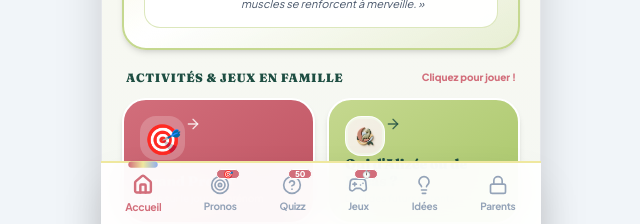
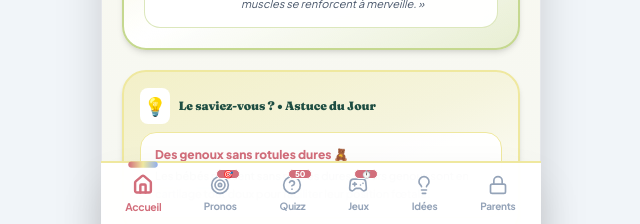
Before and after one commit to celiamen92240/bebe-alizee-lucas, a React (Vite) app in the folder frontend/: page / in a window 1280 px wide. Shown: the part 574-798 px from the top of the page, without its empty margins (319-959 px from the left). Built offline with nearby package versions, Linux system fonts and the light colour scheme; no server answers; the HTML template or start-up script is replaced by a standard one; a web font is replaced by a local one.

Commit message:
Rotation quotidienne automatique du Saviez-vous

```diff
--- /dev/null
+++ b/frontend/src/data/dailyFacts.js
@@ -0,0 +1,167 @@
+export const dailyFacts = [
+  {
+    id: 1,
+    title: "Le développement sensoriel ✨",
+    content: "À ce stade, bébé réagit déjà aux voix familières de ses parents et aux douces caresses sur le ventre !"
+  },
+  {
+    id: 2,
+    title: "Le premier sourire in utero 😊",
+    content: "Dès le deuxième trimestre, les bébés s'entraînent à sourire, à froncer les sourcils et à bâiller dans le liquide amniotique !"
+  },
+  {
+    id: 3,
+    title: "La mémoire des saveurs 🍓",
+    content: "Les arômes des repas de maman parfument délicatement le liquide amniotique. Bébé découvre déjà le goût de vos plats préférés !"
+  },
+  {
+    id: 4,
+    title: "Un petit cœur vaillant 💓",
+    content: "Le cœur de bébé bat environ deux fois plus vite que celui d'un adulte, entre 120 et 160 battements par minute !"
+  },
+  {
+    id: 5,
+    title: "Des empreintes digitales uniques 🖐️",
+    content: "Dès la 16ème semaine, les empreintes digitales uniques au monde de bébé sont définitivement formées !"
+  },
+  {
+    id: 6,
+    title: "Le pouvoir apaisant des berceuses 🎶",
+    content: "Bébé mémorise les musiques et berceuses entendues pendant la grossesse et se calme instantanément quand on les rejoue après la naissance."
+  },
+  {
+    id: 7,
+    title: "Les yeux qui découvrent la lumière 👀",
+    content: "Vers la 26ème semaine, bébé ouvre ses petites paupières et peut distinguer les halos de lumière à travers le ventre de maman."
+  },
+  {
+    id: 8,
+    title: "Le petit hoquet de bébé 🫧",
+    content: "Les petits soubresauts réguliers ressentis dans le ventre sont souvent le hoquet de bébé, qui entraîne son diaphragme à la respiration !"
+  },
+  {
+    id: 9,
+    title: "Bébé fait déjà de beaux rêves 🌙",
+    content: "Les études montrent que les fœtus connaissent des phases de sommeil paradoxal (REM) : bébé rêve déjà paisiblement in utero !"
+  },
+  {
+    id: 10,
+    title: "Un odorat ultra-développé 🌸",
+    content: "Dès les premières secondes après la naissance, bébé est capable d'identifier l'odeur unique et rassurante de sa maman."
+  },
+  {
+    id: 11,
+    title: "La voix rassurante des proches 🗣️",
+    content: "Les fréquences graves des voix traversent parfaitement les tissus et calment le rythme cardiaque de bébé."
+  },
+  {
+    id: 12,
+    title: "Un squelette souple et magique 🦴",
+    content: "À la naissance, le corps de bébé compte environ 300 cartilages souples qui fusionneront progressivement pour former 206 os !"
+  },
+  {
+    id: 13,
+    title: "Le réflexe d'agrippement ✊",
+    content: "Le réflexe d'agrippement (Grasp reflex) est si fort à la naissance qu'un nouveau-né peut serrer très fort le doigt de ses parents."
+  },
+  {
+    id: 14,
+    title: "Une audition connectée au monde 👂",
+    content: "Bébé entend le doux bercement des battements du cœur de maman, le souffle de sa respiration et les rires de la maison."
+  },
+  {
+    id: 15,
+    title: "Un petit acrobate in utero 🤸",
+    content: "Un bébé peut effectuer jusqu'à 50 mouvements par heure : étirements, coups de pied, galipettes et succion du pouce !"
+  },
+  {
+    id: 16,
+    title: "L'art de téter son pouce 🍼",
+    content: "Dès la 15ème semaine, bébé suce son pouce pour muscler ses joues et se préparer à téter avec appétit dès la naissance."
+  },
+  {
+    id: 17,
+    title: "Le vernix : crème de beauté naturelle 🛡️",
+    content: "Le vernix caseosa protège la peau douce de bébé et constitue le meilleur bouclier hydratant et antibactérien naturel."
+  },
+  {
+    id: 18,
+    title: "Le partage des émotions de joie 🥰",
+    content: "Quand les parents rient ou sont détendus, les endorphines de bonheur traversent le placenta pour envelopper bébé de douceur."
+  },
+  {
+    id: 19,
+    title: "L'or liquide : le colostrum 🍯",
+    content: "Le tout premier lait maternel, appelé colostrum, est un concentré exceptionnel d'anticorps qui immunise immédiatement bébé."
+  },
+  {
+    id: 20,
+    title: "Des genoux sans rotules dures 🧸",
+    content: "Les bébés naissent sans rotules dures ! Leurs genoux sont en cartilage tout doux pour faciliter leur position fœtale."
+  },
+  {
+    id: 21,
+    title: "La danse des mouvements rythmés 💃",
+    content: "Quand maman marche, le balancement naturel berce doucement bébé dans son cocon de liquide amniotique."
+  },
+  {
+    id: 22,
+    title: "Le sens du toucher précoce 🤲",
+    content: "Le sens du toucher est le tout premier sens à se développer chez l'embryon, dès la 8ème semaine autour de la bouche !"
+  },
+  {
+    id: 23,
+    title: "La reconnaissance des prénoms 🏷️",
+    content: "Répéter le futur prénom de bébé pendant la grossesse l'aide à s'habituer à sa mélodie avant même sa venue au monde !"
+  },
+  {
+    id: 24,
+    title: "La vision du nouveau-né 🔍",
+    content: "À la naissance, bébé voit parfaitement à une distance de 20 à 30 cm, soit exactement la distance entre ses yeux et le visage de ses parents lorsqu'il est dans leurs bras !"
+  },
+  {
+    id: 25,
+    title: "Un cerveau en pleine ébullition 💡",
+    content: "Au troisième trimestre, le cerveau de bébé crée jusqu'à 250 000 nouveaux neurones par minute !"
+  },
+  {
+    id: 26,
+    title: "Le langage des premiers regards 👁️",
+    content: "Dès les premiers jours, les nouveau-nés préfèrent regarder des visages humains plutôt que n'importe quelle autre forme."
+  },
+  {
+    id: 27,
+    title: "La force du peau-à-peau 💕",
+    content: "Le peau-à-peau dès la naissance régule instantanément la température, la glycémie et le rythme cardiaque de bébé tout en libérant de l'ocytocine."
+  },
+  {
+    id: 28,
+    title: "Des petites papilles gustatives 🍭",
+    content: "Les bébés ont plus de papilles gustatives à la naissance qu'un adulte, réparties sur la langue et le palais, avec une préférence innée pour les saveurs douces."
+  },
+  {
+    id: 29,
+    title: "La souplesse des fontanelles 👼",
+    content: "Les espaces souples sur la tête de bébé (les fontanelles) permettent au cerveau de grandir rapidement pendant la première année de vie."
+  },
+  {
+    id: 30,
+    title: "L'apprentissage du rythme jour/nuit ☀️",
+    content: "Bébé commence à caler son rythme biologique sur la mélatonine et les cycles de repos de sa maman."
+  },
+  {
+    id: 31,
+    title: "Le premier mot de bébé 💬",
+    content: "Bien avant de parler, bébé comprend des dizaines de mots vers 6 mois grâce aux conversations quotidiennes qu'il entend !"
+  }
+];
+
+export function getTodayDailyFact() {
+  const now = new Date();
+  const startOfYear = new Date(now.getFullYear(), 0, 0);
+  const diff = now - startOfYear;
+  const oneDay = 1000 * 60 * 60 * 24;
+  const dayOfYear = Math.floor(diff / oneDay);
+  const index = Math.abs(dayOfYear) % dailyFacts.length;
+  return dailyFacts[index];
+}
--- a/frontend/src/views/HomeView.jsx
+++ b/frontend/src/views/HomeView.jsx
@@ -1,12 +1,18 @@
 import React, { useState, useEffect } from 'react';
-import { Calendar, Heart, Clock, Sparkles, Trophy, ArrowRight, Baby, Crown, Star, Flame, Lock } from 'lucide-react';
+import { Calendar, Heart, Clock, Sparkles, Trophy, ArrowRight, Baby, Crown, Star, Flame, Lock, Lightbulb } from 'lucide-react';
 import confetti from 'canvas-confetti';
 import { useUser } from '../context/UserContext';
 import { fruitsData } from '../data/fruitsData';
+import { getTodayDailyFact } from '../data/dailyFacts';
 
 export default function HomeView({ setTab, isBorn, actualBirth }) {
   const { currentUser, setIsRegisterModalOpen } = useUser();
   const dueDate = new Date('2026-12-08T00:00:00');
+  const [dailyFact, setDailyFact] = useState(() => getTodayDailyFact());
+
+  useEffect(() => {
+    setDailyFact(getTodayDailyFact());
+  }, []);
 
   // Automatic Pregnancy Week calculation (41 weeks term ending 08/12/2026)
   const getAutoPregnancyWeek = () => {
@@ -209,6 +215,25 @@ export default function HomeView({ setTab, isBorn, actualBirth }) {
         </div>
       </div>
 
+      {/* 2.5 LE SAVIEZ-VOUS DU JOUR (ROTATION QUOTIDIENNE) */}
+      <div className="bg-gradient-to-br from-[#EFE89F]/50 via-[#EFE89F]/25 to-white rounded-3xl p-4 shadow-md border-2 border-[#EFE89F] space-y-2 relative overflow-hidden">
+        <div className="flex items-center gap-2">
+          <span className="text-lg p-1 bg-white rounded-lg shadow-2xs">💡</span>
+          <h3 className="font-serif text-xs font-black text-[#1E4E42]">
+            Le saviez-vous ? • Astuce du Jour
+          </h3>
+        </div>
+
+        <div className="bg-white/95 rounded-2xl p-3.5 border border-[#EFE89F] space-y-1 shadow-2xs">
+          <p className="text-xs font-black text-[#D26E7B]">
+            {dailyFact?.title || "Le développement sensoriel ✨"}
+          </p>
+          <p className="text-[11px] text-slate-700 leading-relaxed font-medium">
+            {dailyFact?.content || "À ce stade, bébé réagit déjà aux voix de ses parents et aux caresses sur le ventre !"}
+          </p>
+        </div>
+      </div>
+
       {/* 3. Raccourcis Activités & Jeux (Color-blocked 6 Palettes de l'Image) */}
       <div className="space-y-3">
         <div className="flex items-center justify-between px-1">
```
Also changed, not shown: 5 other files (tests, documents, lock files or other folders).
